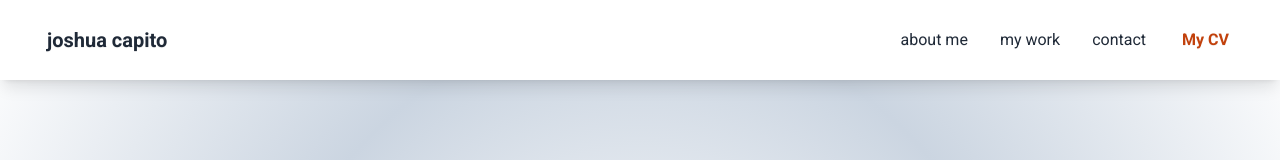
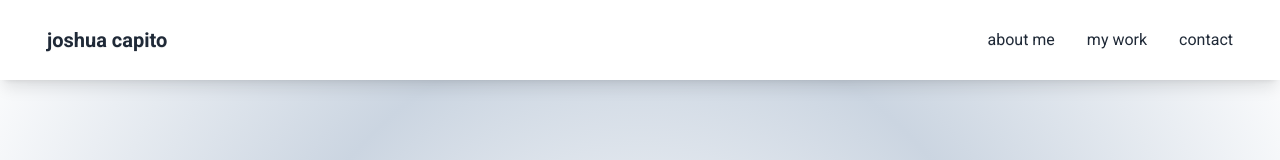
Before and after one commit to jemcap/joshcapito.dev, a React (Vite) app: page / in a window 1280 px wide. Shown: the top 160 px of the page. Built offline with nearby package versions, Linux system fonts and the light colour scheme.

Commit message:
fix: Removed MY CV nav link for security and privacy reasons

```diff
--- a/src/components/Navlinks.jsx
+++ b/src/components/Navlinks.jsx
@@ -35,14 +35,6 @@ const Navlinks = () => {
           </li>
         );
       })}
-
-      <a
-        href={CVPdf}
-        className="text-center font-bold p-1 rounded-lg text-orange-700 hover:bg-orange-500 hover:text-white transition-colors 2s ease"
-        download={true}
-      >
-        My CV
-      </a>
     </>
   );
 };
```
